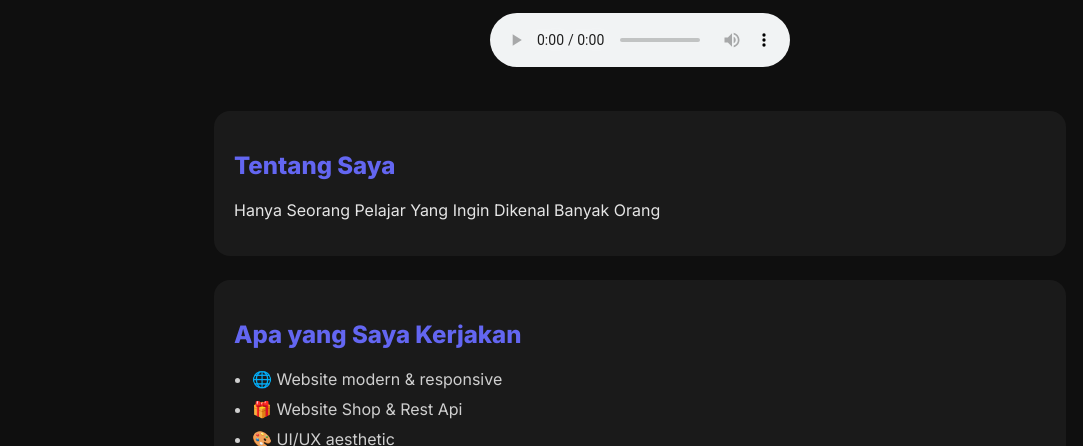
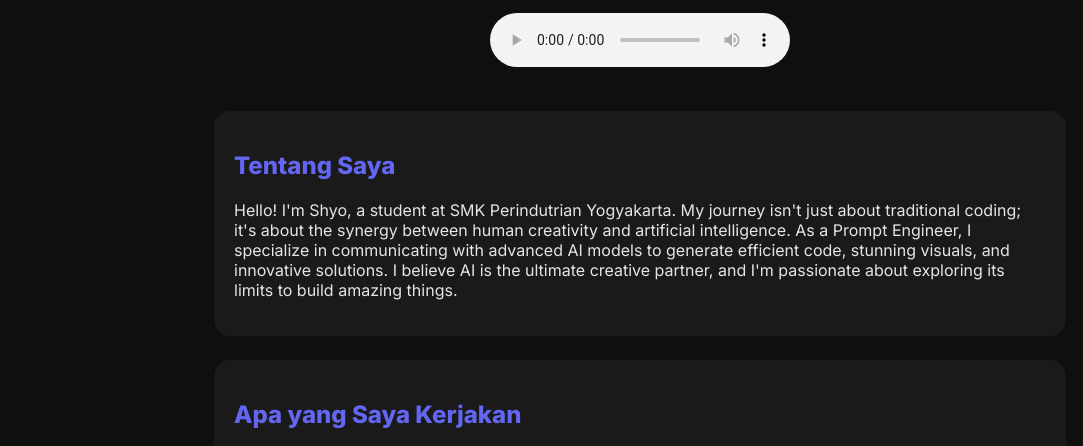
Before and after one commit to Shyoaja/portofolio, a plain HTML site: page index.html in a window 1280 px wide. Shown: the part 257-703 px from the top of the page, without its empty margins (0-1083 px from the left). Drawn offline with Linux system fonts and the light colour scheme.

Commit message:
Update personal description in index.html

```diff
--- a/index.html
+++ b/index.html
@@ -28,7 +28,7 @@
     <!-- ABOUT -->
     <section class="card fade-in">
       <h2>Tentang Saya</h2>
-      <p>Hanya Seorang Pelajar Yang Ingin Dikenal Banyak Orang</p>
+      <p>Hello! I'm Shyo, a student at SMK Perindutrian Yogyakarta. My journey isn't just about traditional coding; it's about the synergy between human creativity and artificial intelligence. As a Prompt Engineer, I specialize in communicating with advanced AI models to generate efficient code, stunning visuals, and innovative solutions. I believe AI is the ultimate creative partner, and I'm passionate about exploring its limits to build amazing things.</p></p>
     </section>
 
     <!-- WHAT I DO -->
```
